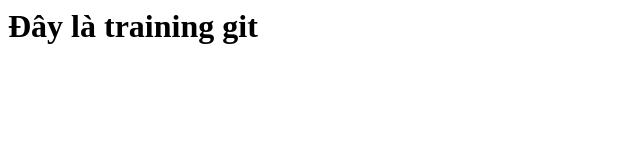
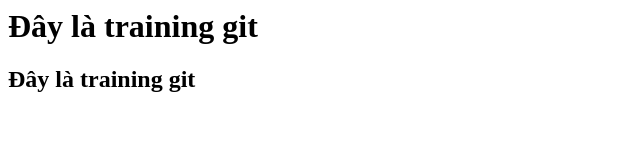
Before and after one commit to phatthanh113/training-git, a plain HTML site: page index.html in a window 1280 px wide. Shown: the whole page, without its empty margins (0-640 px from the left). Drawn offline with Linux system fonts and the light colour scheme.

Commit message:
Update index.html
abc

```diff
--- a/index.html
+++ b/index.html
@@ -1 +1,2 @@
 <h1>Đây là training git</h1>
+<h2>Đây là training git</h2>
```
